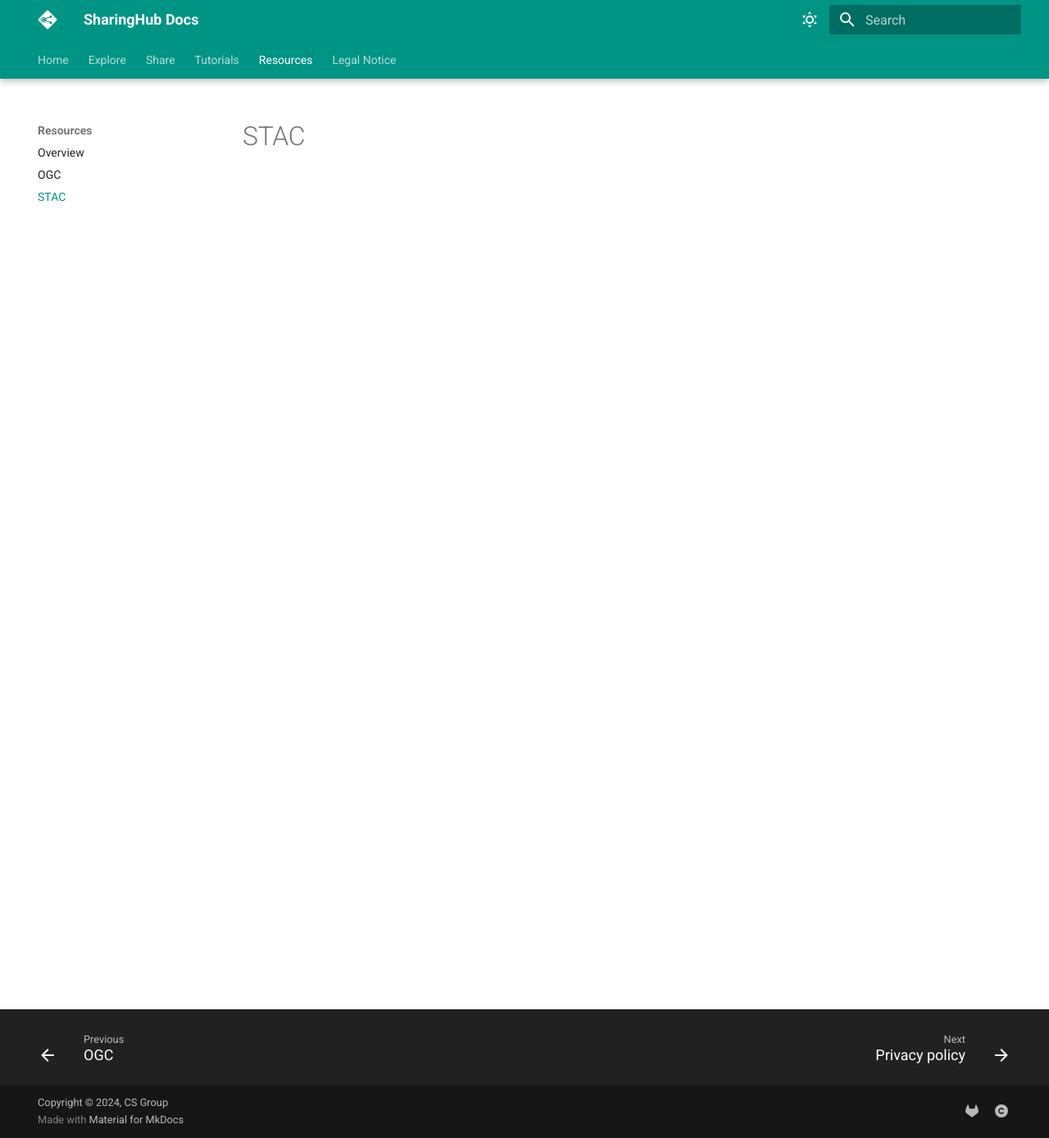
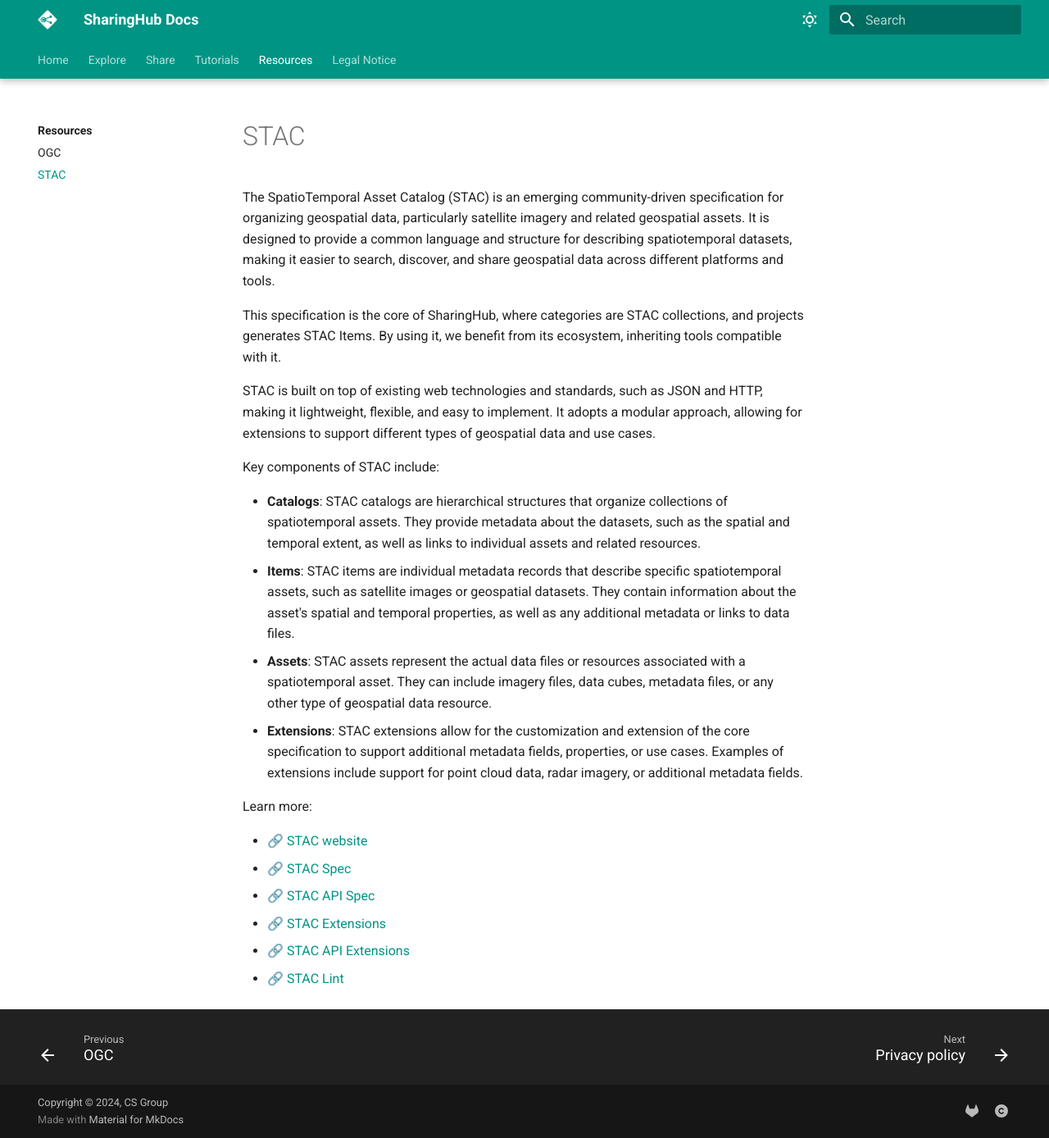
Before and after one commit to csgroup-oss/sharinghub-server, an MkDocs documentation site: the page built from docs/src/resources/stac.md, in a window 1280 px wide and 1388 px high. Shown: the whole window at 82% size. Built offline with MkDocs 1.6.1 and Material for MkDocs 9.7.7, drawn with Linux system fonts in a browser that asks for light colours.

Commit message:
docs: write resources doc

```diff
--- a/docs/mkdocs.yml
+++ b/docs/mkdocs.yml
@@ -109,7 +109,7 @@
       - tutorials/manage_dataset_with_dvc.md
       - tutorials/manage_dataset_with_shell.md
   - Resources:
-      - resources/overview.md
+      - resources/index.md
       - resources/ogc.md
       - resources/stac.md
   - Legal Notice:
--- a/docs/src/resources/stac.md
+++ b/docs/src/resources/stac.md
@@ -1 +1,41 @@
 # STAC
+
+The SpatioTemporal Asset Catalog (STAC) is an emerging community-driven specification
+for organizing geospatial data, particularly satellite imagery and related geospatial
+assets. It is designed to provide a common language and structure for describing
+spatiotemporal datasets, making it easier to search, discover, and share geospatial
+data across different platforms and tools.
+
+This specification is the core of SharingHub, where categories are STAC collections,
+and projects generates STAC Items. By using it, we benefit from its ecosystem, inheriting
+tools compatible with it.
+
+STAC is built on top of existing web technologies and standards, such as JSON and HTTP,
+making it lightweight, flexible, and easy to implement. It adopts a modular approach,
+allowing for extensions to support different types of geospatial data and use cases.
+
+Key components of STAC include:
+
+- **Catalogs**: STAC catalogs are hierarchical structures that organize collections of
+  spatiotemporal assets. They provide metadata about the datasets, such as the spatial
+  and temporal extent, as well as links to individual assets and related resources.
+- **Items**: STAC items are individual metadata records that describe specific spatiotemporal
+  assets, such as satellite images or geospatial datasets. They contain information about
+  the asset's spatial and temporal properties, as well as any additional metadata or links
+  to data files.
+- **Assets**: STAC assets represent the actual data files or resources associated with a
+  spatiotemporal asset. They can include imagery files, data cubes, metadata files,
+  or any other type of geospatial data resource.
+- **Extensions**: STAC extensions allow for the customization and extension of the core
+  specification to support additional metadata fields, properties, or use cases.
+  Examples of extensions include support for point cloud data, radar imagery,
+  or additional metadata fields.
+
+Learn more:
+
+- [🔗 STAC website](https://stacspec.org/)
+- [🔗 STAC Spec](https://github.com/radiantearth/stac-spec/)
+- [🔗 STAC API Spec](https://github.com/radiantearth/stac-api-spec)
+- [🔗 STAC Extensions](https://stac-extensions.github.io/)
+- [🔗 STAC API Extensions](https://stac-api-extensions.github.io/)
+- [🔗 STAC Lint](https://staclint.com/)
```
Also changed, not shown: docs/src/resources/index.md (added, +6 -0 lines), docs/src/resources/ogc.md (+21 -0 lines), docs/src/resources/overview.md (deleted, +0 -1 lines).
